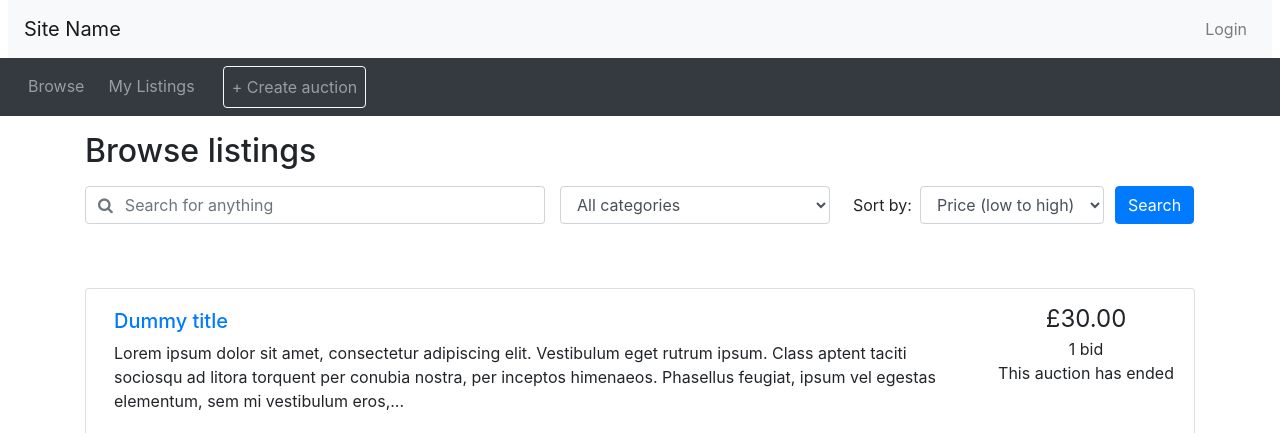
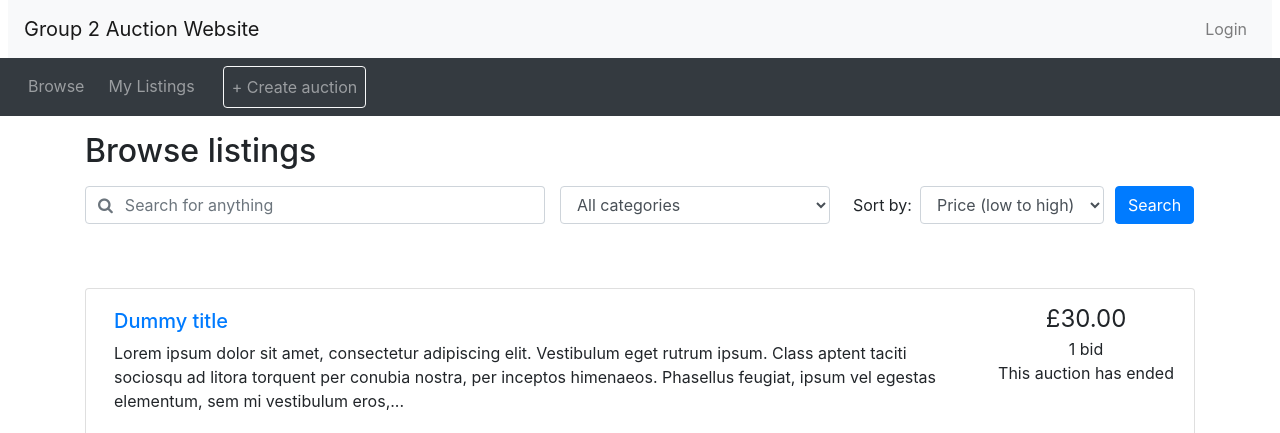
Before and after one commit to Hamedmousavi97/auction, a PHP site: page /browse.php in a window 1280 px wide. Shown: the top 433 px of the page. Run offline with PHP 8.4, Linux system fonts and the light colour scheme.

Commit message:
just an update to test

```diff
--- a/header.php
+++ b/header.php
@@ -30,7 +30,7 @@
 
 <!-- Navbars -->
 <nav class="navbar navbar-expand-lg navbar-light bg-light mx-2">
-  <a class="navbar-brand" href="#">Site Name <!--CHANGEME!--></a>
+  <a class="navbar-brand" href="#">Group 2 Auction Website <!--CHANGEME!--></a>
   <ul class="navbar-nav ml-auto">
     <li class="nav-item">
 
```
